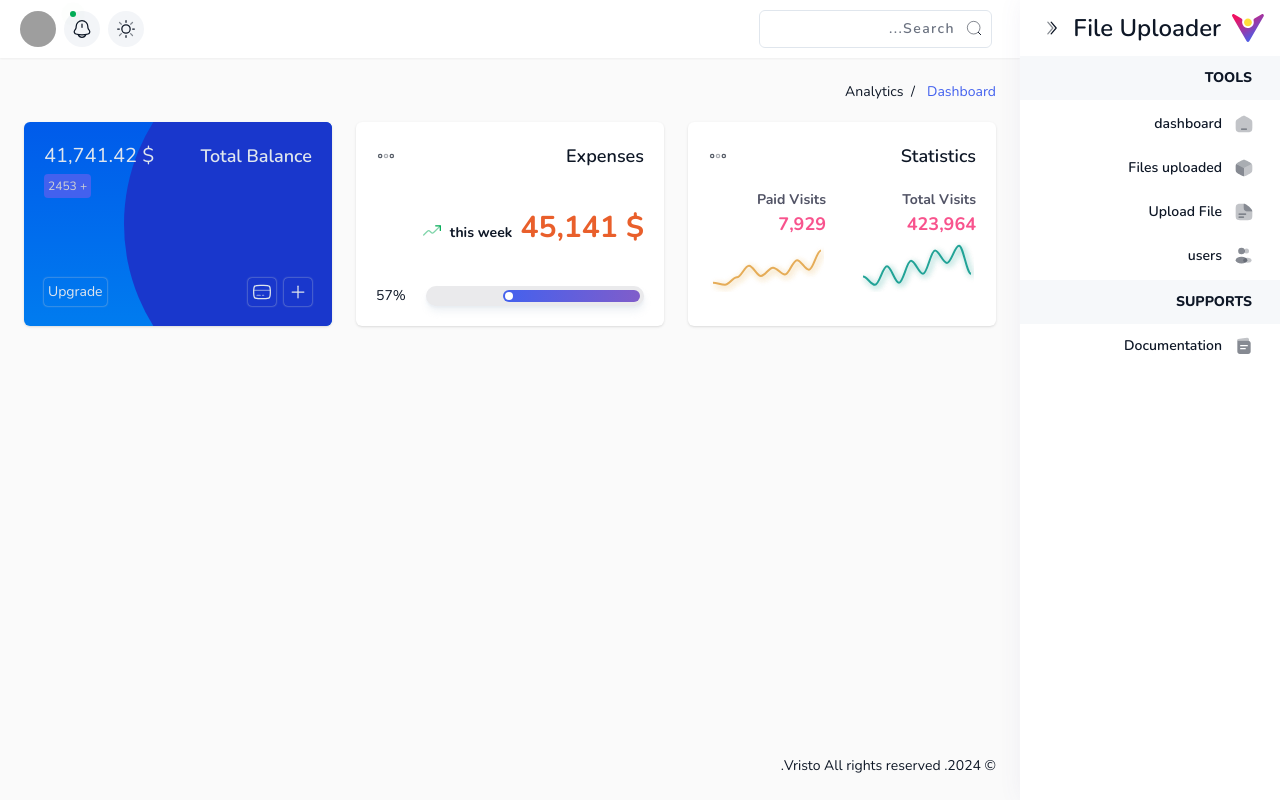
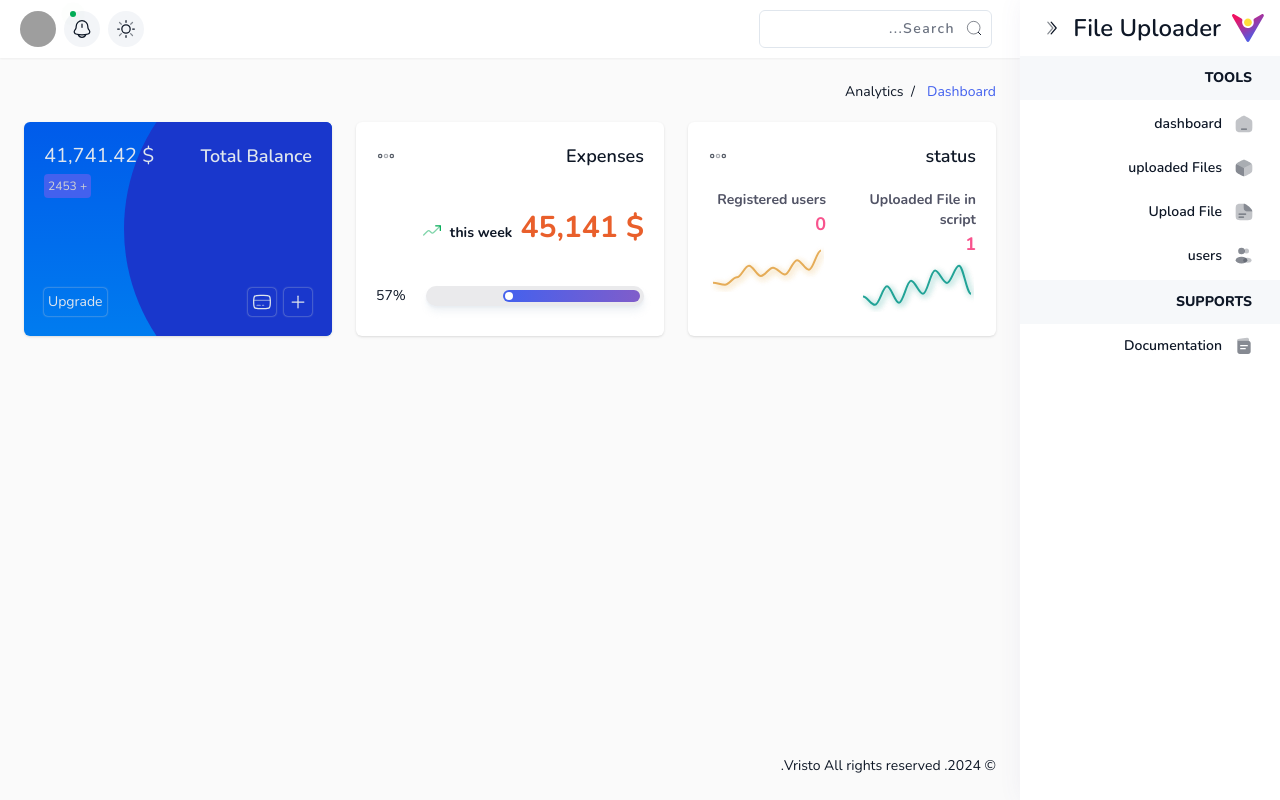
Before and after one commit to ARASHFADAEE/file-uploader, a PHP site: page /php/panel/index.php in a window 1280 px wide. Run offline with PHP 8.4, Linux system fonts and the light colour scheme; the visitor is signed in with stand-in values (Sample User, id 1); tables that the repository leaves empty or names only in its code hold one stand-in row (values such as "Sample post"); style sheets or scripts are compiled from the project's sources; some libraries are stand-ins or nearby versions; grey boxes are pictures that could not be loaded.

Commit message:
add uploaded files page and fix bug

```diff
--- a/panel/index.php
+++ b/panel/index.php
@@ -4,6 +4,19 @@ session_start();
 
 $auth =new Auth();
 $auth->is_login();
+
+include './config/database.php';
+
+$query_count_admin="SELECT * FROM `files` ";
+$result=$conn->query($query_count_admin);
+$result->execute();
+$count=$result->rowCount();
+
+$query_count_user="SELECT * FROM `users`  WHERE role=?";
+$result=$conn->prepare($query_count_user);
+$result->bindValue(1,'user');
+$result->execute();
+$count_users=$result->rowCount();
 
 
 ?>
@@ -24,7 +37,12 @@ $auth->is_login();
             <div class="panel h-full sm:col-span-2 lg:col-span-1">
                 <!-- statistics -->
                 <div class="flex items-center justify-between dark:text-white-light mb-5">
-                    <h5 class="font-semibold text-lg ">Statistics</h5>
+                    <?php if ($_SESSION['role']=='admin'):?>
+                    <h5 class="font-semibold text-lg ">status</h5>
+                    <?php elseif ($_SESSION['role']=='user'):?>
+                        <h5 class="font-semibold text-lg ">status</h5>
+
+                    <?php endif;?>
                     <div x-data="dropdown" @click.outside="open = false" class="dropdown">
                         <a href="javascript:;" @click="toggle">
                             <svg class="w-5 h-5 text-black/70 dark:text-white/70 hover:!text-primary" viewBox="0 0 24 24" fill="none" xmlns="http://www.w3.org/2000/svg">
@@ -44,20 +62,33 @@ $auth->is_login();
                 <div class="grid sm:grid-cols-2 gap-8 text-sm text-[#515365] font-bold">
                     <div>
                         <div>
-                            <div>Total Visits</div>
-                            <div class="text-[#f8538d] text-lg">423,964</div>
+                            <?php if ($_SESSION['role']=='admin'):?>
+                                <div>Uploaded File in script</div>
+                            <?php elseif ($_SESSION['role']=='user'):?>
+                                <div>Your uploaded files</div>
+
+                            <?php endif;?>
+
+                            <?php if ($_SESSION['role']=='admin'):?>
+                                <div class="text-[#f8538d] text-lg"><?= $count?></div>
+                            <?php elseif ($_SESSION['role']=='user'):?>
+                                <div class="text-[#f8538d] text-lg">423,964</div>
+
+                            <?php endif;?>
                         </div>
                         <div x-ref="totalVisit" class="overflow-hidden"> </div>
                     </div>
+                    <?php if ($_SESSION['role']=='admin'):?>
 
                     <div>
                         <div>
-                            <div>Paid Visits</div>
-                            <div class="text-[#f8538d] text-lg">7,929</div>
+                            <div>Registered users</div>
+                            <div class="text-[#f8538d] text-lg"><?= $count_users ?></div>
                         </div>
                         <div x-ref="paidVisit" class="overflow-hidden">
                         </div>
                     </div>
+                    <?php endif;?>
                 </div>
             </div>
 
--- a/panel/sidebar.php
+++ b/panel/sidebar.php
@@ -1,24 +1,33 @@
 <div :class="{'dark text-white-dark' : $store.app.semidark}">
-    <nav x-data="sidebar" class="sidebar fixed min-h-screen h-full top-0 bottom-0 w-[260px] shadow-[5px_0_25px_0_rgba(94,92,154,0.1)] z-50 transition-all duration-300">
+    <nav x-data="sidebar"
+         class="sidebar fixed min-h-screen h-full top-0 bottom-0 w-[260px] shadow-[5px_0_25px_0_rgba(94,92,154,0.1)] z-50 transition-all duration-300">
         <div class="bg-white dark:bg-[#0e1726] h-full">
             <div class="flex justify-between items-center px-4 py-3">
                 <a href="/" class="main-logo flex items-center shrink-0">
-                    <img class="w-8 ml-[5px] flex-none" src="./assets/images/logo.svg" alt="image" />
-                    <span class="text-2xl ltr:ml-1.5 rtl:mr-1.5  font-semibold  align-middle lg:inline dark:text-white-light">File Uploader</span>
+                    <img class="w-8 ml-[5px] flex-none" src="./assets/images/logo.svg" alt="image"/>
+                    <span
+                        class="text-2xl ltr:ml-1.5 rtl:mr-1.5  font-semibold  align-middle lg:inline dark:text-white-light">File Uploader</span>
                 </a>
-                <a href="javascript:;" class="collapse-icon w-8 h-8 rounded-full flex items-center hover:bg-gray-500/10 dark:hover:bg-dark-light/10 dark:text-white-light transition duration-300 rtl:rotate-180" @click="$store.app.toggleSidebar()">
-                    <svg class="w-5 h-5 m-auto" width="20" height="20" viewBox="0 0 24 24" fill="none" xmlns="http://www.w3.org/2000/svg">
-                        <path d="M13 19L7 12L13 5" stroke="currentColor" stroke-width="1.5" stroke-linecap="round" stroke-linejoin="round" />
-                        <path opacity="0.5" d="M16.9998 19L10.9998 12L16.9998 5" stroke="currentColor" stroke-width="1.5" stroke-linecap="round" stroke-linejoin="round" />
+                <a href="javascript:;"
+                   class="collapse-icon w-8 h-8 rounded-full flex items-center hover:bg-gray-500/10 dark:hover:bg-dark-light/10 dark:text-white-light transition duration-300 rtl:rotate-180"
+                   @click="$store.app.toggleSidebar()">
+                    <svg class="w-5 h-5 m-auto" width="20" height="20" viewBox="0 0 24 24" fill="none"
+                         xmlns="http://www.w3.org/2000/svg">
+                        <path d="M13 19L7 12L13 5" stroke="currentColor" stroke-width="1.5" stroke-linecap="round"
+                              stroke-linejoin="round"/>
+                        <path opacity="0.5" d="M16.9998 19L10.9998 12L16.9998 5" stroke="currentColor"
+                              stroke-width="1.5" stroke-linecap="round" stroke-linejoin="round"/>
                     </svg>
                 </a>
             </div>
-            <ul class="perfect-scrollbar relative font-semibold space-y-0.5 h-[calc(100vh-80px)] overflow-y-auto overflow-x-hidden  p-4 py-0" x-data="{ activeDropdown: null }">
+            <ul class="perfect-scrollbar relative font-semibold space-y-0.5 h-[calc(100vh-80px)] overflow-y-auto overflow-x-hidden  p-4 py-0"
+                x-data="{ activeDropdown: null }">
 
 
                 <h2 class="py-3 px-7 flex items-center uppercase font-extrabold bg-white-light/30 dark:bg-dark dark:bg-opacity-[0.08] -mx-4 mb-1">
 
-                    <svg class="w-4 h-5 flex-none hidden" viewBox="0 0 24 24" stroke="currentColor" stroke-width="1.5" fill="none" stroke-linecap="round" stroke-linejoin="round">
+                    <svg class="w-4 h-5 flex-none hidden" viewBox="0 0 24 24" stroke="currentColor" stroke-width="1.5"
+                         fill="none" stroke-linecap="round" stroke-linejoin="round">
                         <line x1="5" y1="12" x2="19" y2="12"></line>
                     </svg>
                     <span>tools</span>
@@ -27,41 +36,89 @@
                 <li class="nav-item">
                     <ul>
                         <li class="nav-item">
-                            <a href="/apps/chat.php" class="group">
+                            <a
+                            <a <?php if (isset($_GET['dashboard']) && $_GET['dashboard'] = 'ok') {
+                                ?>
+                                style=" background-color: rgb(0 0 0 / 0.08);
+  --tw-text-opacity: 1;
+  color: rgb(14 23 38 / var(--tw-text-opacity));"
+                                <?php
+                            } ?>
+                                href="./index.php?dashboard=ok" class="group">
                                 <div class="flex items-center">
 
-                                <svg class="group-hover:!text-primary shrink-0" width="20" height="20" viewBox="0 0 24 24" fill="none" xmlns="http://www.w3.org/2000/svg">
-                                <path opacity="0.5" d="M2 12.2039C2 9.91549 2 8.77128 2.5192 7.82274C3.0384 6.87421 3.98695 6.28551 5.88403 5.10813L7.88403 3.86687C9.88939 2.62229 10.8921 2 12 2C13.1079 2 14.1106 2.62229 16.116 3.86687L18.116 5.10812C20.0131 6.28551 20.9616 6.87421 21.4808 7.82274C22 8.77128 22 9.91549 22 12.2039V13.725C22 17.6258 22 19.5763 20.8284 20.7881C19.6569 22 17.7712 22 14 22H10C6.22876 22 4.34315 22 3.17157 20.7881C2 19.5763 2 17.6258 2 13.725V12.2039Z" fill="currentColor" />
-                                <path d="M9 17.25C8.58579 17.25 8.25 17.5858 8.25 18C8.25 18.4142 8.58579 18.75 9 18.75H15C15.4142 18.75 15.75 18.4142 15.75 18C15.75 17.5858 15.4142 17.25 15 17.25H9Z" fill="currentColor" />
+                                    <svg class="group-hover:!text-primary shrink-0" width="20" height="20"
+                                         viewBox="0 0 24 24" fill="none" xmlns="http://www.w3.org/2000/svg">
+                                        <path opacity="0.5"
+                                              d="M2 12.2039C2 9.91549 2 8.77128 2.5192 7.82274C3.0384 6.87421 3.98695 6.28551 5.88403 5.10813L7.88403 3.86687C9.88939 2.62229 10.8921 2 12 2C13.1079 2 14.1106 2.62229 16.116 3.86687L18.116 5.10812C20.0131 6.28551 20.9616 6.87421 21.4808 7.82274C22 8.77128 22 9.91549 22 12.2039V13.725C22 17.6258 22 19.5763 20.8284 20.7881C19.6569 22 17.7712 22 14 22H10C6.22876 22 4.34315 22 3.17157 20.7881C2 19.5763 2 17.6258 2 13.725V12.2039Z"
+                                              fill="currentColor"/>
+                                        <path
+                                            d="M9 17.25C8.58579 17.25 8.25 17.5858 8.25 18C8.25 18.4142 8.58579 18.75 9 18.75H15C15.4142 18.75 15.75 18.4142 15.75 18C15.75 17.5858 15.4142 17.25 15 17.25H9Z"
+                                            fill="currentColor"/>
                                     </svg>
-                                    <span class="ltr:pl-3 rtl:pr-3 text-black dark:text-[#506690] dark:group-hover:text-white-dark">dashboard</span>
+                                    <span
+                                        class="ltr:pl-3 rtl:pr-3 text-black dark:text-[#506690] dark:group-hover:text-white-dark">dashboard</span>
                                 </div>
                             </a>
                         </li>
 
                         <li class="nav-item">
-                            <a href="/apps/todolist.php" class="group">
+                            <a
+                            <a <?php if (isset($_GET['lists_uploaded']) && $_GET['lists_uploaded'] = 'ok') {
+                                ?>
+                                style=" background-color: rgb(0 0 0 / 0.08);
+  --tw-text-opacity: 1;
+  color: rgb(14 23 38 / var(--tw-text-opacity));"
+                                <?php
+                            } ?>
+
+
+                                href="./uploaded-files.php?lists_uploaded=ok" class="group">
                                 <div class="flex items-center">
 
-                                <svg class="group-hover:!text-primary shrink-0" width="20" height="20" viewBox="0 0 24 24" fill="none" xmlns="http://www.w3.org/2000/svg">
-                                <path d="M8.42229 20.6181C10.1779 21.5395 11.0557 22.0001 12 22.0001V12.0001L2.63802 7.07275C2.62423 7.09491 2.6107 7.11727 2.5974 7.13986C2 8.15436 2 9.41678 2 11.9416V12.0586C2 14.5834 2 15.8459 2.5974 16.8604C3.19479 17.8749 4.27063 18.4395 6.42229 19.5686L8.42229 20.6181Z" fill="currentColor"></path>
-                                <path opacity="0.7" d="M17.5774 4.43152L15.5774 3.38197C13.8218 2.46066 12.944 2 11.9997 2C11.0554 2 10.1776 2.46066 8.42197 3.38197L6.42197 4.43152C4.31821 5.53552 3.24291 6.09982 2.6377 7.07264L11.9997 12L21.3617 7.07264C20.7564 6.09982 19.6811 5.53552 17.5774 4.43152Z" fill="currentColor"></path>
-                                <path opacity="0.5" d="M21.4026 7.13986C21.3893 7.11727 21.3758 7.09491 21.362 7.07275L12 12.0001V22.0001C12.9443 22.0001 13.8221 21.5395 15.5777 20.6181L17.5777 19.5686C19.7294 18.4395 20.8052 17.8749 21.4026 16.8604C22 15.8459 22 14.5834 22 12.0586V11.9416C22 9.41678 22 8.15436 21.4026 7.13986Z" fill="currentColor"></path>
+                                    <svg class="group-hover:!text-primary shrink-0" width="20" height="20"
+                                         viewBox="0 0 24 24" fill="none" xmlns="http://www.w3.org/2000/svg">
+                                        <path
+                                            d="M8.42229 20.6181C10.1779 21.5395 11.0557 22.0001 12 22.0001V12.0001L2.63802 7.07275C2.62423 7.09491 2.6107 7.11727 2.5974 7.13986C2 8.15436 2 9.41678 2 11.9416V12.0586C2 14.5834 2 15.8459 2.5974 16.8604C3.19479 17.8749 4.27063 18.4395 6.42229 19.5686L8.42229 20.6181Z"
+                                            fill="currentColor"></path>
+                                        <path opacity="0.7"
+                                              d="M17.5774 4.43152L15.5774 3.38197C13.8218 2.46066 12.944 2 11.9997 2C11.0554 2 10.1776 2.46066 8.42197 3.38197L6.42197 4.43152C4.31821 5.53552 3.24291 6.09982 2.6377 7.07264L11.9997 12L21.3617 7.07264C20.7564 6.09982 19.6811 5.53552 17.5774 4.43152Z"
+                                              fill="currentColor"></path>
+                                        <path opacity="0.5"
+                                              d="M21.4026 7.13986C21.3893 7.11727 21.3758 7.09491 21.362 7.07275L12 12.0001V22.0001C12.9443 22.0001 13.8221 21.5395 15.5777 20.6181L17.5777 19.5686C19.7294 18.4395 20.8052 17.8749 21.4026 16.8604C22 15.8459 22 14.5834 22 12.0586V11.9416C22 9.41678 22 8.15436 21.4026 7.13986Z"
+                                              fill="currentColor"></path>
                                     </svg>
-                                    <span class="ltr:pl-3 rtl:pr-3 text-black dark:text-[#506690] dark:group-hover:text-white-dark">Files uploaded</span>
+                                    <span
+                                        class="ltr:pl-3 rtl:pr-3 text-black dark:text-[#506690] dark:group-hover:text-white-dark"> uploaded Files</span>
                                 </div>
                             </a>
                         </li>
                         <li class="nav-item">
-                            <a href="./upload-file.php" class="group">
+                            <a <?php if (isset($_GET['upload']) && $_GET['upload'] = 'ok') {
+                                ?>
+                                style=" background-color: rgb(0 0 0 / 0.08);
+  --tw-text-opacity: 1;
+  color: rgb(14 23 38 / var(--tw-text-opacity));"
+                                <?php
+                            } ?> href="./upload-file.php?upload=ok" class="group">
                                 <div class="flex items-center">
-                                <svg class="group-hover:!text-primary shrink-0" width="20" height="20" viewBox="0 0 24 24" fill="none" xmlns="http://www.w3.org/2000/svg">
-                                <path opacity="0.5" fill-rule="evenodd" clip-rule="evenodd" d="M14 22H10C6.22876 22 4.34315 22 3.17157 20.8284C2 19.6569 2 17.7712 2 14V10C2 6.22876 2 4.34315 3.17157 3.17157C4.34315 2 6.23869 2 10.0298 2C10.6358 2 11.1214 2 11.53 2.01666C11.5166 2.09659 11.5095 2.17813 11.5092 2.26057L11.5 5.09497C11.4999 6.19207 11.4998 7.16164 11.6049 7.94316C11.7188 8.79028 11.9803 9.63726 12.6716 10.3285C13.3628 11.0198 14.2098 11.2813 15.0569 11.3952C15.8385 11.5003 16.808 11.5002 17.9051 11.5001L18 11.5001H21.9574C22 12.0344 22 12.6901 22 13.5629V14C22 17.7712 22 19.6569 20.8284 20.8284C19.6569 22 17.7712 22 14 22Z" fill="currentColor"></path>
-                                <path d="M6 13.75C5.58579 13.75 5.25 14.0858 5.25 14.5C5.25 14.9142 5.58579 15.25 6 15.25H14C14.4142 15.25 14.75 14.9142 14.75 14.5C14.75 14.0858 14.4142 13.75 14 13.75H6Z" fill="currentColor"></path>
-                                <path d="M6 17.25C5.58579 17.25 5.25 17.5858 5.25 18C5.25 18.4142 5.58579 18.75 6 18.75H11.5C11.9142 18.75 12.25 18.4142 12.25 18C12.25 17.5858 11.9142 17.25 11.5 17.25H6Z" fill="currentColor"></path>
-                                <path d="M11.5092 2.2601L11.5 5.0945C11.4999 6.1916 11.4998 7.16117 11.6049 7.94269C11.7188 8.78981 11.9803 9.6368 12.6716 10.3281C13.3629 11.0193 14.2098 11.2808 15.057 11.3947C15.8385 11.4998 16.808 11.4997 17.9051 11.4996L21.9574 11.4996C21.9698 11.6552 21.9786 11.821 21.9848 11.9995H22C22 11.732 22 11.5983 21.9901 11.4408C21.9335 10.5463 21.5617 9.52125 21.0315 8.79853C20.9382 8.6713 20.8743 8.59493 20.7467 8.44218C19.9542 7.49359 18.911 6.31193 18 5.49953C17.1892 4.77645 16.0787 3.98536 15.1101 3.3385C14.2781 2.78275 13.862 2.50487 13.2915 2.29834C13.1403 2.24359 12.9408 2.18311 12.7846 2.14466C12.4006 2.05013 12.0268 2.01725 11.5 2.00586L11.5092 2.2601Z" fill="currentColor"></path>
+                                    <svg class="group-hover:!text-primary shrink-0" width="20" height="20"
+                                         viewBox="0 0 24 24" fill="none" xmlns="http://www.w3.org/2000/svg">
+                                        <path opacity="0.5" fill-rule="evenodd" clip-rule="evenodd"
+                                              d="M14 22H10C6.22876 22 4.34315 22 3.17157 20.8284C2 19.6569 2 17.7712 2 14V10C2 6.22876 2 4.34315 3.17157 3.17157C4.34315 2 6.23869 2 10.0298 2C10.6358 2 11.1214 2 11.53 2.01666C11.5166 2.09659 11.5095 2.17813 11.5092 2.26057L11.5 5.09497C11.4999 6.19207 11.4998 7.16164 11.6049 7.94316C11.7188 8.79028 11.9803 9.63726 12.6716 10.3285C13.3628 11.0198 14.2098 11.2813 15.0569 11.3952C15.8385 11.5003 16.808 11.5002 17.9051 11.5001L18 11.5001H21.9574C22 12.0344 22 12.6901 22 13.5629V14C22 17.7712 22 19.6569 20.8284 20.8284C19.6569 22 17.7712 22 14 22Z"
+                                              fill="currentColor"></path>
+                                        <path
+                                            d="M6 13.75C5.58579 13.75 5.25 14.0858 5.25 14.5C5.25 14.9142 5.58579 15.25 6 15.25H14C14.4142 15.25 14.75 14.9142 14.75 14.5C14.75 14.0858 14.4142 13.75 14 13.75H6Z"
+                                            fill="currentColor"></path>
+                                        <path
+                                            d="M6 17.25C5.58579 17.25 5.25 17.5858 5.25 18C5.25 18.4142 5.58579 18.75 6 18.75H11.5C11.9142 18.75 12.25 18.4142 12.25 18C12.25 17.5858 11.9142 17.25 11.5 17.25H6Z"
+                                            fill="currentColor"></path>
+                                        <path
+                                            d="M11.5092 2.2601L11.5 5.0945C11.4999 6.1916 11.4998 7.16117 11.6049 7.94269C11.7188 8.78981 11.9803 9.6368 12.6716 10.3281C13.3629 11.0193 14.2098 11.2808 15.057 11.3947C15.8385 11.4998 16.808 11.4997 17.9051 11.4996L21.9574 11.4996C21.9698 11.6552 21.9786 11.821 21.9848 11.9995H22C22 11.732 22 11.5983 21.9901 11.4408C21.9335 10.5463 21.5617 9.52125 21.0315 8.79853C20.9382 8.6713 20.8743 8.59493 20.7467 8.44218C19.9542 7.49359 18.911 6.31193 18 5.49953C17.1892 4.77645 16.0787 3.98536 15.1101 3.3385C14.2781 2.78275 13.862 2.50487 13.2915 2.29834C13.1403 2.24359 12.9408 2.18311 12.7846 2.14466C12.4006 2.05013 12.0268 2.01725 11.5 2.00586L11.5092 2.2601Z"
+                                            fill="currentColor"></path>
                                     </svg>
-                                    <span class="ltr:pl-3 rtl:pr-3 text-black dark:text-[#506690] dark:group-hover:text-white-dark">Upload File</span>
+                                    <span
+                                        class="ltr:pl-3 rtl:pr-3 text-black dark:text-[#506690] dark:group-hover:text-white-dark">Upload File</span>
                                 </div>
                             </a>
                         </li>
@@ -69,13 +126,16 @@
                         <li class="nav-item">
                             <a href="/apps/mailbox.php" class="group">
                                 <div class="flex items-center">
-                                <svg class="group-hover:!text-primary shrink-0" width="20" height="20" viewBox="0 0 24 24" fill="none" xmlns="http://www.w3.org/2000/svg">
+                                    <svg class="group-hover:!text-primary shrink-0" width="20" height="20"
+                                         viewBox="0 0 24 24" fill="none" xmlns="http://www.w3.org/2000/svg">
                                         <circle opacity="0.5" cx="15" cy="6" r="3" fill="currentColor"></circle>
-                                <ellipse opacity="0.5" cx="16" cy="17" rx="5" ry="3" fill="currentColor"></ellipse>
+                                        <ellipse opacity="0.5" cx="16" cy="17" rx="5" ry="3"
+                                                 fill="currentColor"></ellipse>
                                         <circle cx="9.00098" cy="6" r="4" fill="currentColor"></circle>
                                         <ellipse cx="9.00098" cy="17.001" rx="7" ry="4" fill="currentColor"></ellipse>
                                     </svg>
-                                    <span class="ltr:pl-3 rtl:pr-3 text-black dark:text-[#506690] dark:group-hover:text-white-dark">users</span>
+                                    <span
+                                        class="ltr:pl-3 rtl:pr-3 text-black dark:text-[#506690] dark:group-hover:text-white-dark">users</span>
                                 </div>
                             </a>
                         </li>
@@ -84,13 +144,10 @@
                 </li>
 
 
-
-
-
-
                 <h2 class="py-3 px-7 flex items-center uppercase font-extrabold bg-white-light/30 dark:bg-dark dark:bg-opacity-[0.08] -mx-4 mb-1">
 
-                    <svg class="w-4 h-5 flex-none hidden" viewBox="0 0 24 24" stroke="currentColor" stroke-width="1.5" fill="none" stroke-linecap="round" stroke-linejoin="round">
+                    <svg class="w-4 h-5 flex-none hidden" viewBox="0 0 24 24" stroke="currentColor" stroke-width="1.5"
+                         fill="none" stroke-linecap="round" stroke-linejoin="round">
                         <line x1="5" y1="12" x2="19" y2="12"></line>
                     </svg>
                     <span>SUPPORTS</span>
@@ -100,11 +157,17 @@
                     <a href="https://vristo.sbthemes.com" target="_blank" class="nav-link group">
                         <div class="flex items-center">
 
-                            <svg class="group-hover:!text-primary shrink-0" width="20" height="20" viewBox="0 0 24 24" fill="none" xmlns="http://www.w3.org/2000/svg">
-                                <path fill-rule="evenodd" clip-rule="evenodd" d="M4 4.69434V18.6943C4 20.3512 5.34315 21.6943 7 21.6943H17C18.6569 21.6943 20 20.3512 20 18.6943V8.69434C20 7.03748 18.6569 5.69434 17 5.69434H5C4.44772 5.69434 4 5.24662 4 4.69434ZM7.25 11.6943C7.25 11.2801 7.58579 10.9443 8 10.9443H16C16.4142 10.9443 16.75 11.2801 16.75 11.6943C16.75 12.1085 16.4142 12.4443 16 12.4443H8C7.58579 12.4443 7.25 12.1085 7.25 11.6943ZM7.25 15.1943C7.25 14.7801 7.58579 14.4443 8 14.4443H13.5C13.9142 14.4443 14.25 14.7801 14.25 15.1943C14.25 15.6085 13.9142 15.9443 13.5 15.9443H8C7.58579 15.9443 7.25 15.6085 7.25 15.1943Z" fill="currentColor" />
-                                <path opacity="0.5" d="M18 4.00038V5.86504C17.6872 5.75449 17.3506 5.69434 17 5.69434H5C4.44772 5.69434 4 5.24662 4 4.69434V4.62329C4 4.09027 4.39193 3.63837 4.91959 3.56299L15.7172 2.02048C16.922 1.84835 18 2.78328 18 4.00038Z" fill="currentColor" />
+                            <svg class="group-hover:!text-primary shrink-0" width="20" height="20" viewBox="0 0 24 24"
+                                 fill="none" xmlns="http://www.w3.org/2000/svg">
+                                <path fill-rule="evenodd" clip-rule="evenodd"
+                                      d="M4 4.69434V18.6943C4 20.3512 5.34315 21.6943 7 21.6943H17C18.6569 21.6943 20 20.3512 20 18.6943V8.69434C20 7.03748 18.6569 5.69434 17 5.69434H5C4.44772 5.69434 4 5.24662 4 4.69434ZM7.25 11.6943C7.25 11.2801 7.58579 10.9443 8 10.9443H16C16.4142 10.9443 16.75 11.2801 16.75 11.6943C16.75 12.1085 16.4142 12.4443 16 12.4443H8C7.58579 12.4443 7.25 12.1085 7.25 11.6943ZM7.25 15.1943C7.25 14.7801 7.58579 14.4443 8 14.4443H13.5C13.9142 14.4443 14.25 14.7801 14.25 15.1943C14.25 15.6085 13.9142 15.9443 13.5 15.9443H8C7.58579 15.9443 7.25 15.6085 7.25 15.1943Z"
+                                      fill="currentColor"/>
+                                <path opacity="0.5"
+                                      d="M18 4.00038V5.86504C17.6872 5.75449 17.3506 5.69434 17 5.69434H5C4.44772 5.69434 4 5.24662 4 4.69434V4.62329C4 4.09027 4.39193 3.63837 4.91959 3.56299L15.7172 2.02048C16.922 1.84835 18 2.78328 18 4.00038Z"
+                                      fill="currentColor"/>
                             </svg>
-                            <span class="ltr:pl-3 rtl:pr-3 text-black dark:text-[#506690] dark:group-hover:text-white-dark">Documentation</span>
+                            <span
+                                class="ltr:pl-3 rtl:pr-3 text-black dark:text-[#506690] dark:group-hover:text-white-dark">Documentation</span>
                         </div>
                     </a>
                 </li>
```
Also changed, not shown: index.php (+1 -24 lines), panel/config/alerts.php (+9 -0 lines), panel/uploaded-files.php (added, +102 -0 lines), README.md, panel/uploads/file_1734989572_set_Laravel-Compression-Resize-Optimization_22180009fe-png.png (added), panel/uploads/file_1734990035_set_1723670817902.jpg (added), panel/uploads/file_1734991488_set_file_1734891005setLink-shortener.png (added). Lines whose indentation alone changed are shown as unchanged.
